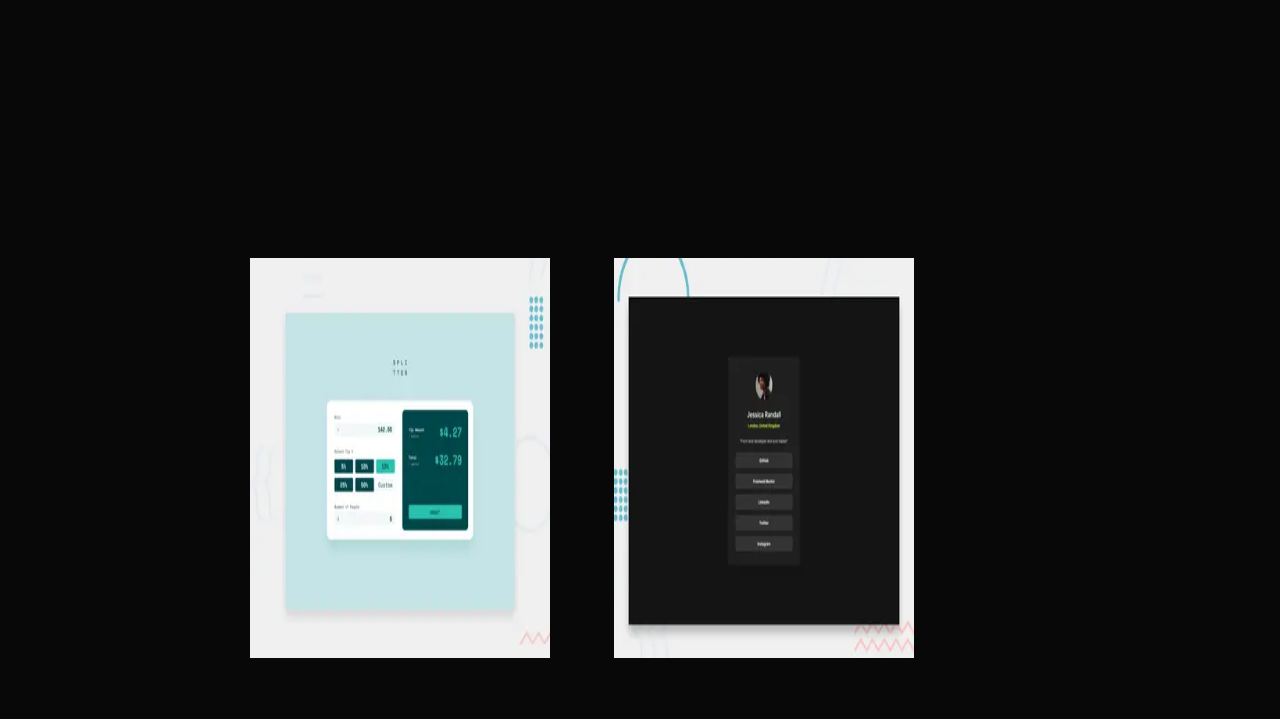
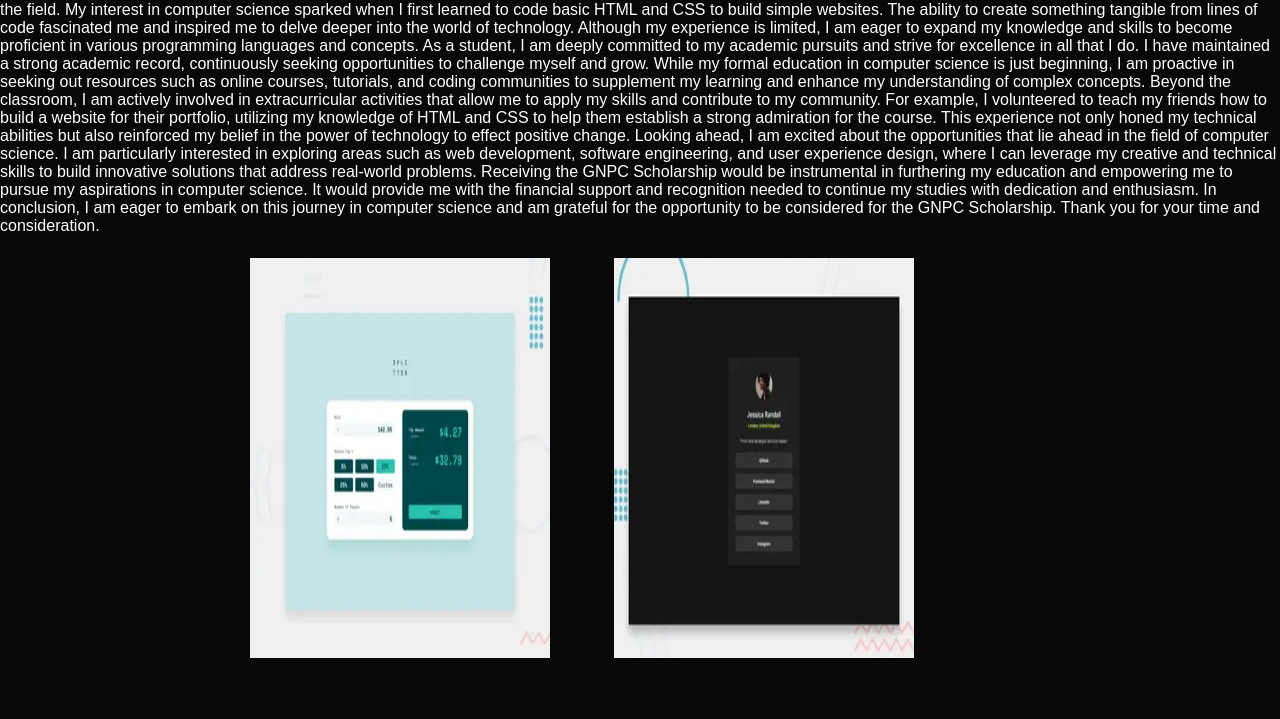
Before and after one commit to Anastasiaagyabeng25/Portfolio, a plain HTML site: page portfolio website/portfolio.html in a window 1280 px wide. Shown: the part 72-791 px from the top of the page. Drawn offline with Linux system fonts and the light colour scheme.

Commit message:
my portfolio

```diff
--- a/portfolio website/portfolio.html
+++ b/portfolio website/portfolio.html
@@ -13,7 +13,41 @@
   <body>
     <div class="portfolio">
       <h1>Portfolio</h1>
-      <p>The portfolio </p>
+      <p>Dear GNPC Scholarship Foundation Committee,
+        I am writing to express my sincere enthusiasm for the GNPC Scholarship as a budding
+        computer science student eager to explore the limitless possibilities of technology.
+        While I am still in the early stages of my journey, my passion for learning and my
+        commitment to making a difference drive my aspirations in the field.
+        My interest in computer science sparked when I first learned to code basic HTML and
+        CSS to build simple websites. The ability to create something tangible from lines of code
+        fascinated me and inspired me to delve deeper into the world of technology. Although
+        my experience is limited, I am eager to expand my knowledge and skills to become
+        proficient in various programming languages and concepts.
+        As a student, I am deeply committed to my academic pursuits and strive for excellence
+        in all that I do. I have maintained a strong academic record, continuously seeking
+        opportunities to challenge myself and grow. While my formal education in computer
+        science is just beginning, I am proactive in seeking out resources such as online courses,
+        tutorials, and coding communities to supplement my learning and enhance my
+        understanding of complex concepts.
+        Beyond the classroom, I am actively involved in extracurricular activities that allow me to
+        apply my skills and contribute to my community. For example, I volunteered to teach my
+        friends how to build a website for their portfolio, utilizing my knowledge of HTML and
+        CSS to help them establish a strong admiration for the course. This experience not only
+        honed my technical abilities but also reinforced my belief in the power of technology to
+        effect positive change.
+        Looking ahead, I am excited about the opportunities that lie ahead in the field of
+        computer science. I am particularly interested in exploring areas such as web
+        development, software engineering, and user experience design, where I can leverage
+        my creative and technical skills to build innovative solutions that address real-world
+        problems.
+        Receiving the GNPC Scholarship would be instrumental in furthering my education and
+        empowering me to pursue my aspirations in computer science. It would provide me with
+        the financial support and recognition needed to continue my studies with dedication
+        and enthusiasm.
+        In conclusion, I am eager to embark on this journey in computer science and am
+        grateful for the opportunity to be considered for the GNPC Scholarship. Thank you for
+        your time and consideration.
+        </p>
     </div>
     <div class="images">
       <img src="./JUNIOR.webp" alt="" width="300px" height="400px" />
```
Also changed, not shown: portfolio website/index.html (renamed from portfolio website/My Portfolio.html).
